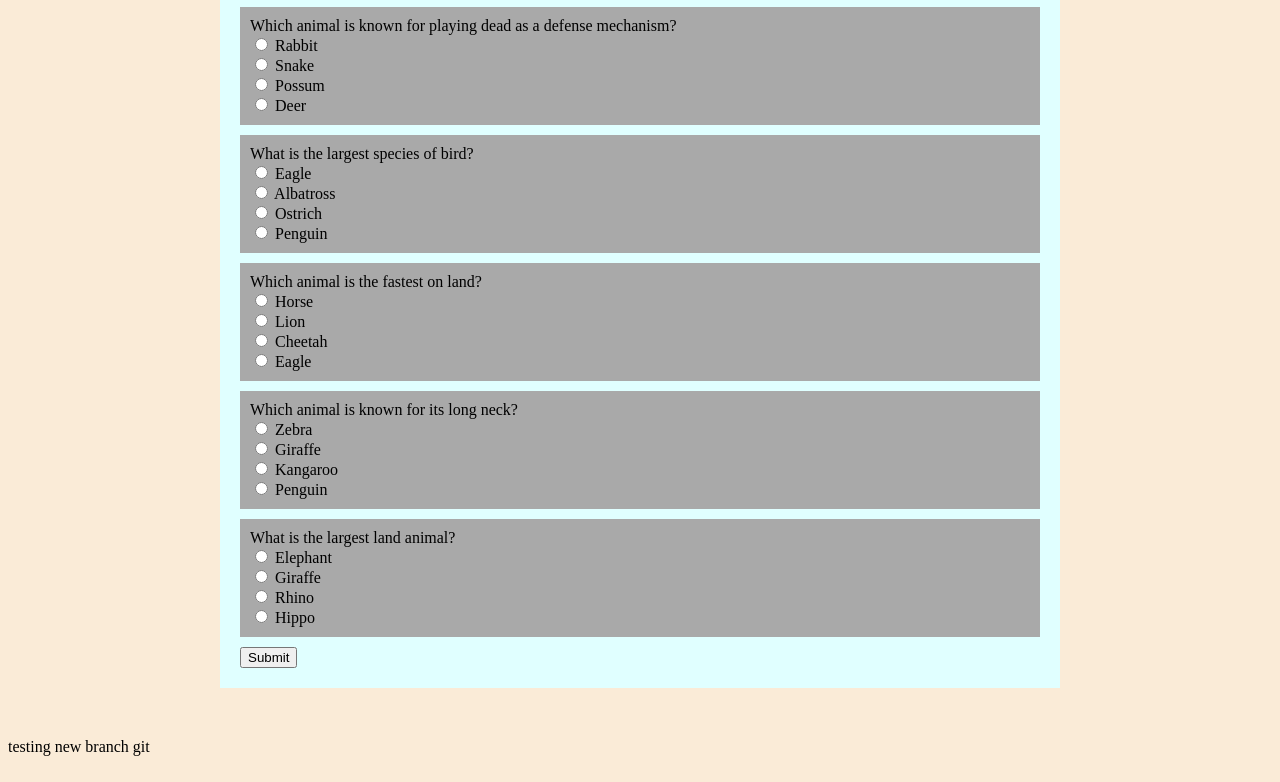
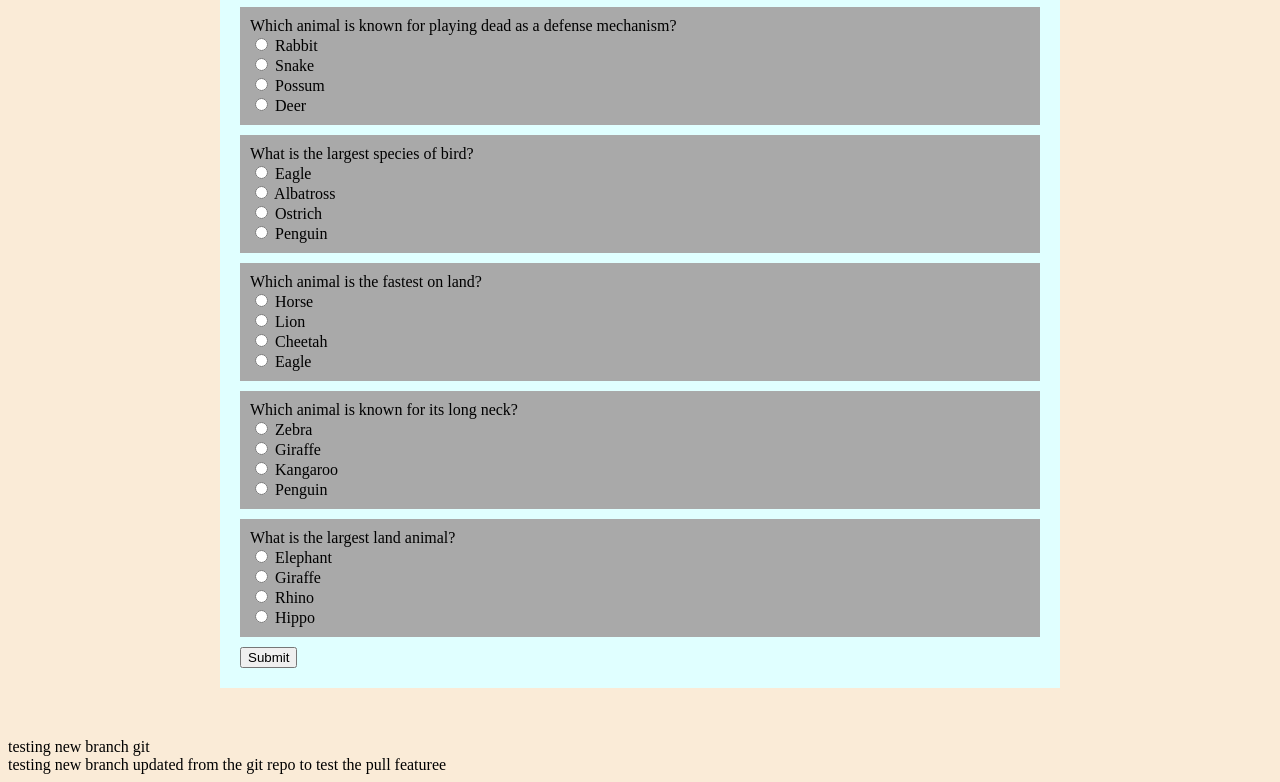
Before and after one commit to Guga89/quiz-app, a website: page index.html in a window 1280 px wide. Shown: the part 736-1518 px from the top of the page. Drawn offline with Linux system fonts and the light colour scheme.

Commit message:
Update index.html
testing of the update in the branch and the pull feature

```diff
--- a/index.html
+++ b/index.html
@@ -15,6 +15,7 @@
         </form>
     </div>
     <p>testing new branch git</p>
+    <p>testing new branch updated from the git repo to test the pull featuree</p>
 
 
 </body>
```
